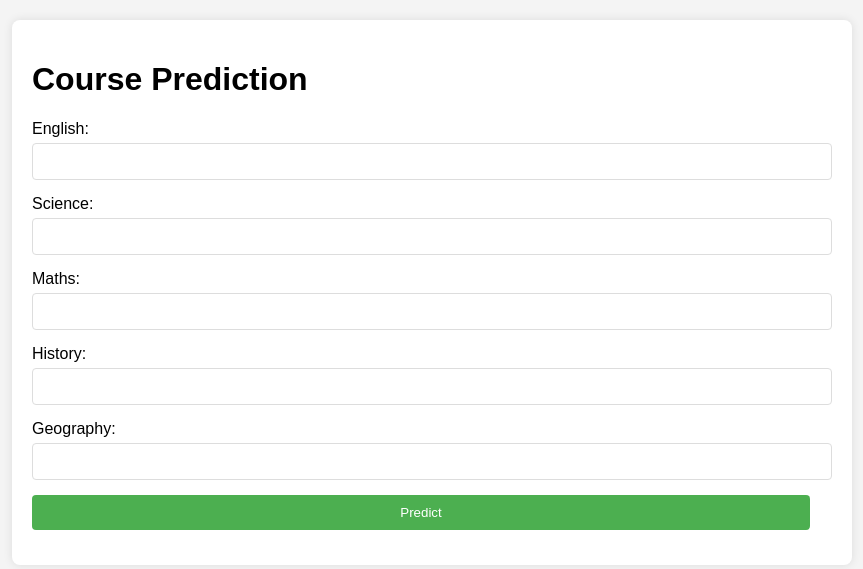
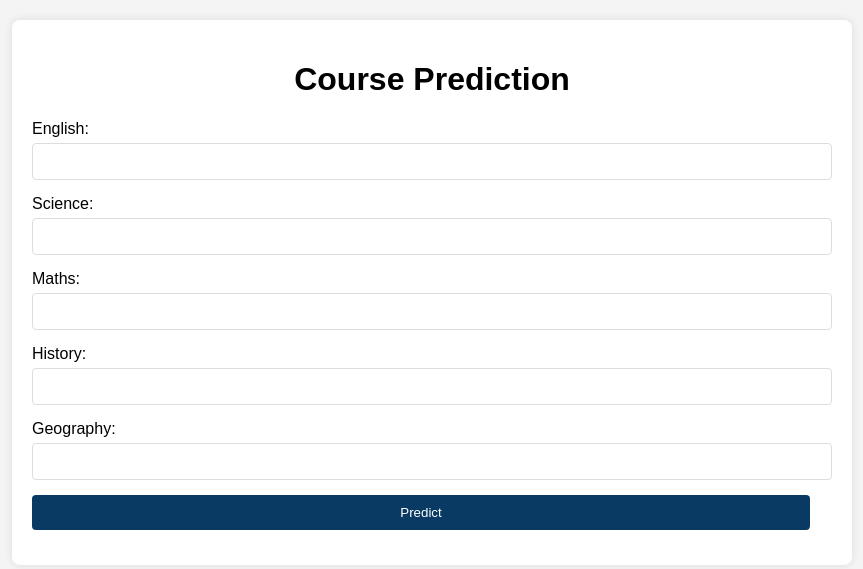
Before and after one commit to topister/divic_final_project, a Flask app: page / in a window 1280 px wide. Shown: the part 46-615 px from the top of the page, without its empty margins (208-1071 px from the left). Run offline with Flask 3, Linux system fonts and the light colour scheme; parts of the project's set-up code (start-up, migrations or seed data) failed here and were passed over.

Commit message:
changes on the model courses

```diff
--- a/app.py
+++ b/app.py
@@ -49,4 +49,4 @@ def predict():
 
 # Run the app
 if __name__ == '__main__':
-    app.run(debug=True, port=5005)  # Use port 5001 if port 5000 is in use
+    app.run(debug=True, port=5000)
--- a/templates/index.html
+++ b/templates/index.html
@@ -50,13 +50,13 @@
             border-radius: 4px;
         }
         .form-group input[type="submit"] {
-            background-color: #4CAF50;
+            background-color: #083a63;;
             color: white;
             border: none;
             cursor: pointer;
         }
         .form-group input[type="submit"]:hover {
-            background-color: #45a049;
+            background-color: #083a63;
         }
         .prediction {
             margin-top: 20px;
@@ -76,7 +76,7 @@
         <a href="{{ url_for('contact') }}">Contact</a>
     </div>
     <div class="container">
-        <h1>Course Prediction</h1>
+        <h1 style="text-align: center;">Course Prediction</h1>
         <form action="{{ url_for('predict') }}" method="post">
             <div class="form-group">
                 <label for="English">English:</label>
```
Also changed, not shown: 1 other file.
